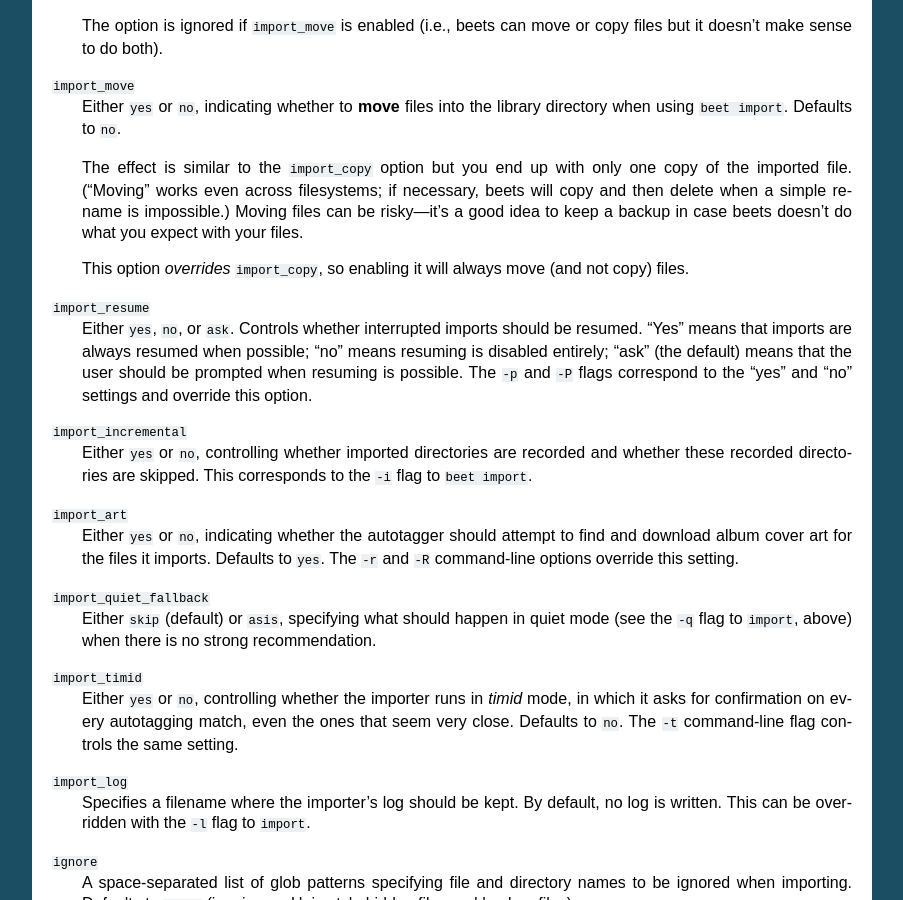
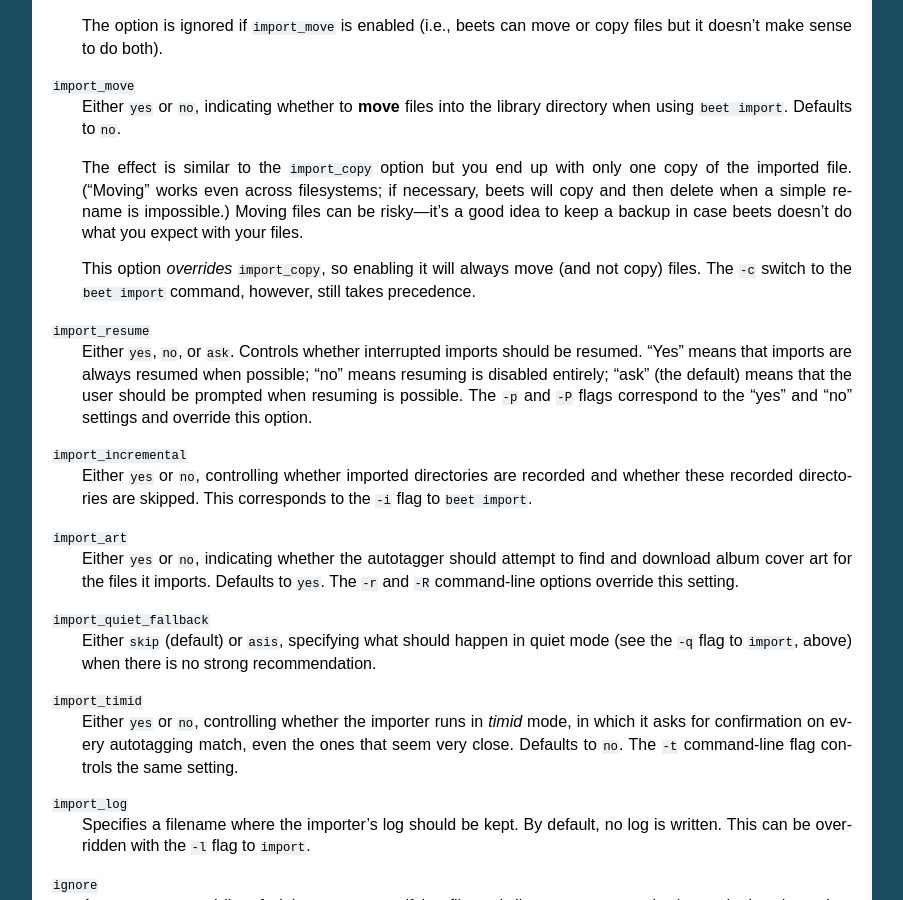
Before and after one commit to google-code-export/beets, a Sphinx documentation site: the page built from docs/reference/config.rst, in a window 1280 px wide and 900 px high, scrolled down 539 px. Shown: the whole window, without its empty margins (198-1101 px from the left). Built offline with Sphinx 7.4.7, drawn with Linux system fonts in a browser that asks for light colours.

Commit message:
-c CLI option overrides import_move config option

```diff
--- a/docs/reference/config.rst
+++ b/docs/reference/config.rst
@@ -44,7 +44,8 @@
     case beets doesn't do what you expect with your files.
 
     This option *overrides* ``import_copy``, so enabling it will always move
-    (and not copy) files.
+    (and not copy) files. The ``-c`` switch to the ``beet import`` command,
+    however, still takes precedence.
 
 ``import_resume``
     Either ``yes``, ``no``, or ``ask``. Controls whether interrupted imports
```
Also changed, not shown: 1 other file.
